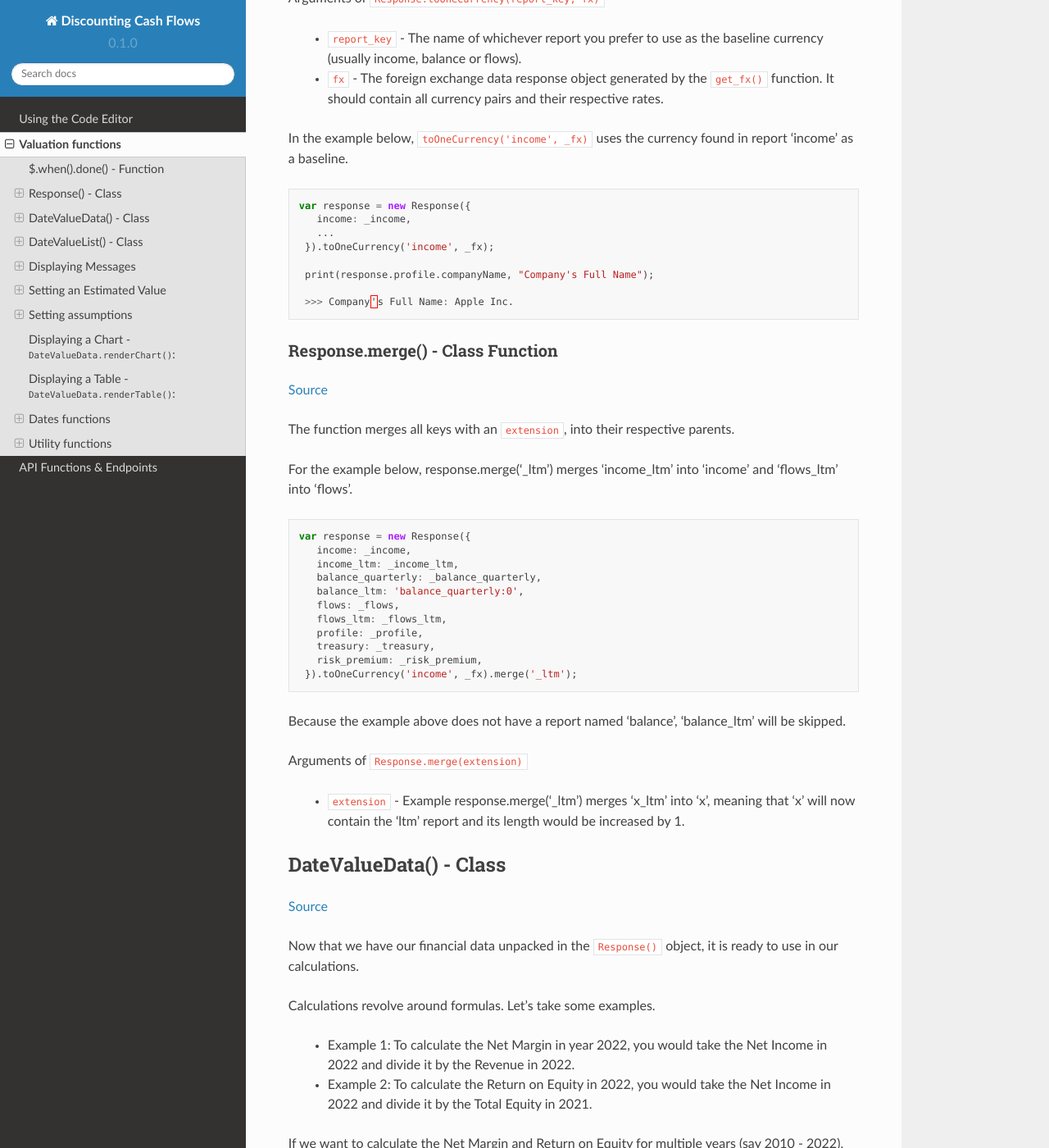
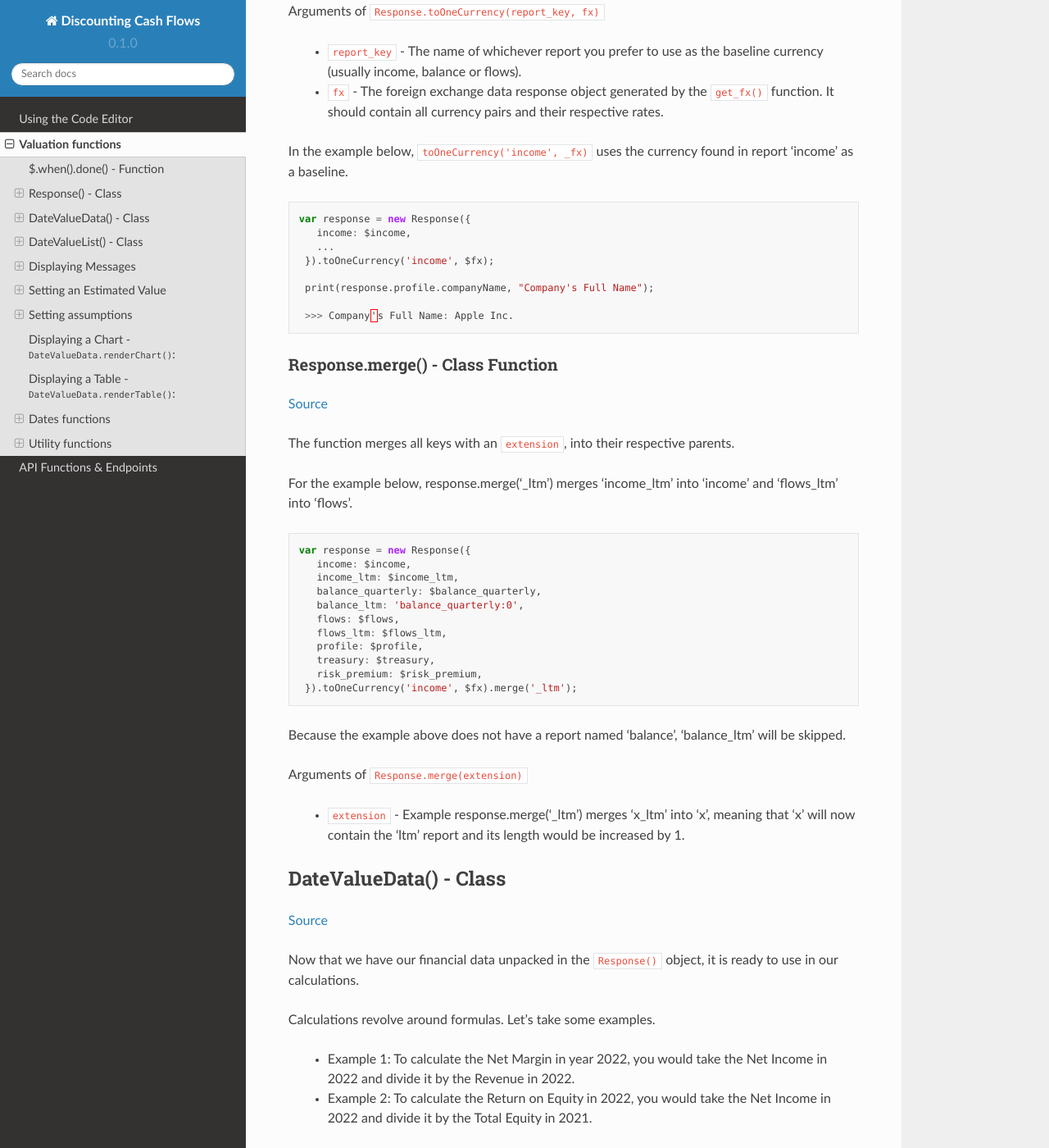
Before and after one commit to DiscountingCashFlows/readthedocs, a Sphinx documentation site: the page built from docs/source/functions.rst, in a window 1280 px wide and 1400 px high, scrolled down 2941 px. Shown: the whole window at 82% size. Built offline with Sphinx 7.4.7 and the Read the Docs theme 2.0.0, drawn with Linux system fonts in a browser that asks for light colours; some of the changed text lies outside the part shown.

```diff
--- a/docs/source/functions.rst
+++ b/docs/source/functions.rst
@@ -94,13 +95,13 @@ All data that has been retrieved from the API in "http response" format, needs t
 .. code-block:: javascript
 
    var response = new Response({
-      income: _income,
-      balance: _balance,
-      flows: _flows,
-      profile: _profile,
-      treasury: _treasury,
-      dividends: _dividends,
-    }).toOneCurrency('income', _fx);
+      income: $income,
+      balance: $balance,
+      flows: $flows,
+      profile: $profile,
+      treasury: $treasury,
+      dividends: $dividends,
+    }).toOneCurrency('income', $fx);
 
     print(response.profile.companyName, "Company's Full Name");
 
@@ -126,9 +127,9 @@ In the example below, ``toOneCurrency('income', _fx)`` uses the currency found i
 .. code-block:: javascript
 
    var response = new Response({
-      income: _income,
+      income: $income,
       ...
-    }).toOneCurrency('income', _fx);
+    }).toOneCurrency('income', $fx);
 
     print(response.profile.companyName, "Company's Full Name");
 
@@ -146,16 +147,16 @@ For the example below, response.merge('_ltm') merges 'income_ltm' into 'income'
 .. code-block:: javascript
 
    var response = new Response({
-      income: _income,
-      income_ltm: _income_ltm,
-      balance_quarterly: _balance_quarterly,
+      income: $income,
+      income_ltm: $income_ltm,
+      balance_quarterly: $balance_quarterly,
       balance_ltm: 'balance_quarterly:0',
-      flows: _flows,
-      flows_ltm: _flows_ltm,
-      profile: _profile,
-      treasury: _treasury,
-      risk_premium: _risk_premium,
-    }).toOneCurrency('income', _fx).merge('_ltm');
+      flows: $flows,
+      flows_ltm: $flows_ltm,
+      profile: $profile,
+      treasury: $treasury,
+      risk_premium: $risk_premium,
+    }).toOneCurrency('income', $fx).merge('_ltm');
 
 Because the example above does not have a report named 'balance', 'balance_ltm' will be skipped.
 
@@ -487,14 +488,14 @@ DateValueList() - Class Constructor
 .. code-block:: javascript
 
    // Note:
-   // For this example to work, _income and _treasury need to be retrieved
+   // For this example to work, $income and $treasury need to be retrieved
    // by using get_income_statement() and get_treasury_annual()
 
    var response = new Response({
-      income: _income,
-      treasury: _treasury,
+      income: $income,
+      treasury: $treasury,
       // Other reports ...
-   }).toOneCurrency('income', _fx);
+   }).toOneCurrency('income', $fx);
 
    // The DateValueList() class is built to be stored inside a DateValueData() object
    var original_data = new DateValueData({
```
Also changed, not shown: other parts of docs/source/functions.rst (+5 -4 lines).
